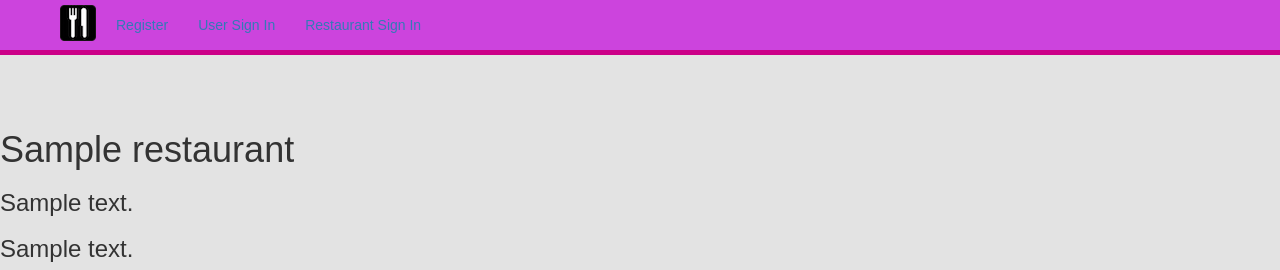
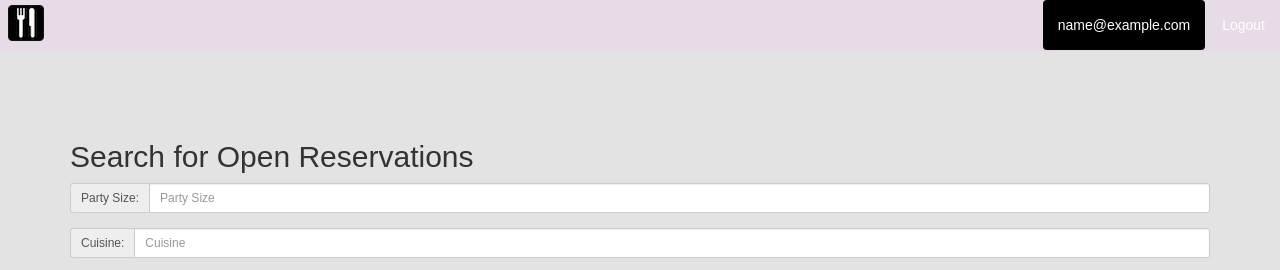
Before and after one commit to cristinamclarkin/reservationtonight, a Flask app: template Templates/search_results_form.html in a window 1280 px wide. Shown: the top 270 px of the page. Run offline with Flask 2, Linux system fonts and the light colour scheme; the visitor is signed in with stand-in values (Sample User, id 1); tables that the repository leaves empty hold one stand-in row (values such as "Sample post"); the template is opened without the code that fills it: most values are stand-ins (such as "Sample title", 1, 10 or a date in 2020); some libraries are stand-ins or nearby versions.

Commit message:
modified login function

```diff
--- a/Static/css/style.css
+++ b/Static/css/style.css
@@ -7,7 +7,7 @@ html, body {
   font-weight: 900;
   text-align: center;
   font: 400 100px/1.3 'Oleo Script', Helvetica, sans-serif;
-  text-shadow: 4px 4px 0px rgba(0,0,0,0.1);
+  text-shadow: 6px 6px 6px rgba(0,0,0,0.1);
 }
 
 .light-text{
@@ -23,7 +23,8 @@ html, body {
 
 #home-header {
   padding-bottom: 10px;
-  color: #cc44dd;
+  /*color: #cc44dd;*/
+  color: #FED7FD;
 }
 
 #flash {
@@ -40,20 +41,35 @@ html, body {
 
 #logo {
   margin: 5px;
+  margin-left: 0px;
 }
 
 .navbar-brand {
   padding: 0;
+  padding-left: 8px;
 }
 
 .navbar {
-  background-color: #cc44dd;
-  border-bottom: 5px solid #cc0088;
+  background-color:#E6DBE6;
+  /*border-bottom: 5px solid #cc0088;*/
 }
 
-.navbar-default .navbar-nav > li > a {
+/*.navbar-nav.active {
+  background-color: #cc0088;
+}*/
+
+.navbar-nav > li > a {
   color: #FFFFFF;
 }
+
+.navbar-nav .nav-pills .active a {
+  background-color: yellow;
+}
+
+.nav-pills > li.active > a, .nav-pills > li.active > a:hover, .nav-pills > li.active > a:focus {
+   color:white;
+   background-color:black ;
+   }
 
 .btn-primary {
   color: #FFFFFF;
@@ -91,7 +107,7 @@ body {
 }*/
 .search {
   margin-top: 32%;
-  margin-left: 10%;
+  margin-left: 14%;
 }
 /*.search .form-section{
   background:rgba(0,0,0,0.6);
--- a/Static/js/googleMaps.js
+++ b/Static/js/googleMaps.js
@@ -13,6 +13,10 @@ function initMap(){
 }
 
 function addMarker(evt){
+    //check if marker is within bounds, else move it
+
+    var infoWindow = new google.maps.InfoWindow();
+    var bounds = new google.maps.LatLngBounds();
     var latFromDom = $(this).data('lat');
     console.log(latFromDom)
     var lngFromDom = $(this).data('lng');
@@ -26,7 +30,10 @@ function addMarker(evt){
                 title: 'Hello World!'
             }
     );
+    bounds.extend(marker.position);
     console.log(marker)
+    map.fitBounds(bounds);
+    map.setZoom(13)
 }
 function removeMarkers(evt){
     marker.setMap(null);
--- a/Templates/base.html
+++ b/Templates/base.html
@@ -17,21 +17,31 @@
 </head>
 <body>
 <div class="navbar navbar-fixed-top">
-  <div class="container">
+  <div class="container-fluid">
     <div class="navbar-header">
       <button type="button" class="navbar-toggle" data-toggle="collapse" data-target=".navbar-collapse">
         <span class="icon-bar"></span>
         <span class="icon-bar"></span>
         <span class="icon-bar"></span>
       </button>
-      <a class="navbar-brand" href="/"><img id="logo" src=" ../static/images/reservation_tonight_logo.png"></a>
+      <a class="navbar-brand" href="/">
+        <img id="logo" src=" ../static/images/reservation_tonight_logo.png">
+      </a>
     </div>
-    <div class="collapse navbar-collapse">
-      <ul class="nav navbar-nav">
-        <li class="active"><a href="/user_register">Register</a></li>
-        <li><a href="/user_login">User Sign In</a></li>
-        <li><a href="/restaurant_login">Restaurant Sign In</a></li>
-      </ul>
+    <div class="collapse navbar-collapse ">
+
+        {% if session.get('user_id') %}
+          <ul class="nav navbar-nav navbar-right nav-pills">
+            <li role="presentation" class="active"><a href="/users/{{ session.get('user_id') }}">{{ session.get('email') }}</a></li>
+            <li role="presentation"><a href="/user_logout">Logout</a></li>
+          </ul>
+        {% else %}
+          <ul class="nav navbar-nav navbar-right nav-pills">
+            <li role="presentation" class="active"><a href="/user_login">User Sign In</a></li>
+            <li role="presentation"><a href="/user_register">Register</a></li>
+            <li role="presentation"><a href="/restaurant_login">Restaurant Sign In</a></li>
+          </ul>
+        {% endif %}
     </div><!--/.nav-collapse -->
   </div>
 </div>
--- a/Templates/search_results_form.html
+++ b/Templates/search_results_form.html
@@ -7,34 +7,89 @@
 {% endblock %}
 
 {% block content %}
+
+  <form action="/search" id="search-form" method="GET">
+
+<div class="container">
+    <div class="row">
+      <div class="col-xs-12 center">
+        <h2 id="center-header" class="center-text">Search for Open Reservations</h2>
+        <form id="search-form" class="form-inline" action="/search" method="GET">
+
+          <!-- Keyword -->
+          <div class="input-group input-group-sm form-group">
+            <span class="input-group-addon" id="for-restaurant">Party Size:</span>
+            <input type="text" class="form-control" name="party_size"
+              placeholder="Party Size"aria-describedby="Party Size" required>
+          </div>
+
+          <!-- Location -->
+          <div class="input-group input-group-sm form-group">
+            <span class="input-group-addon" id="near-location">Cuisine:</span>
+            <input type="text" class="form-control" name="Cuisine"
+              placeholder="Cuisine" aria-describedby="Cuisine">
+          </div>
+
+        </form>
+      </div> <!-- col-xs-12 center -->
+    </div> <!-- row -->
+  </div> <!-- container -->
+
+
+<!-- RESULTS-->
+
+  <div class="container">
+    <div class="row">
+
+      <!-- MAP -->
+      <div id="my-map" class="col-xs-12 col-md-6">
+        <div id="my-map"></div>
+      </div>
+
+      <!-- LIST RESULTS -->
+
+      <div class="col-xs-12 col-md-6" id="list">
+
         {% for restaurant in rest_info_list %}
+          <div class= "result" id="result-box">
             <h1 class="marker-me" data-lng="{{ restaurant.longitude }}" data-lat="{{ restaurant.latitude }}"> {{ restaurant.restaurant_name }}</h1>
-
              <h3>{{ restaurant.address_line_1 }}</h3>
              <h3>{{ restaurant.address_line_2 }}</h3>
              <h3>{{ restaurant.zipcode }}</h3>
-         <h3>{{ restaurant.telephone }}</h3>
-         <h3>{{ restaurant.reservation_id }}</h3>
-        <!--  <h3>{{ restaurant.yelp_url }}</h3> -->
+             <!-- <h3>{{ restaurant.yelp_url }}</h3> -->
             <h3><a href= "/search/{{ restaurant.yelp_url }}">Yelp Listing</a></h3>
               <form action= "/reserve/{{ restaurant.reservation_id }}" id="reserve" method="POST">
+                <span style="display: inline;">
                 <div>
-              <button type="button" class="btn btn-default btn-lg">
-                <span class="glyphicon glyphicon-bookmark" aria-hidden="true"></span> Reserve
-                <input type="submit" value="Reserve">
+                    <button type="submit" class="btn btn-default btn-lg" style="display:inline;">Reserve</button>
                     </button>
                 </div>
               </form>
               <form action = '/save/{{ restaurant.reservation_id }}' id="save" method="POST">
-              <button type="button" class="btn btn-default btn-lg">
-                <span class="glyphicon glyphicon-bookmark" aria-hidden="true"></span> Save
-                <input type="submit" value="Save">
-              </button>
+                  <button type="submit" class="btn btn-default btn-lg" style="display:inline;">Save</button>
+                </span>
               </form>
+
+                <script type="text/javascript">
+                $(document).ready(function() {
+                $('.result').bind("mouseover", function(){
+                    var color  = $(this).css("background-color");
+
+                    $(this).css("border", "2px solid deeppink");
+
+                    $(this).bind("mouseout", function(){
+                        $(this).css("border", "2px solid #F0F0F0");
+                    })
+                })
+            })
+              </script>
+            </div>
+
+
 
 
     {% endfor %}
-
+ </div>
 <title>Google Map: Results Page</title>
 <script   src="https://code.jquery.com/jquery-2.2.3.min.js" crossorigin="anonymous"></script>
 <script src="https://maps.googleapis.com/maps/api/js?key=AIzaSyDAMg1Z6_0caEe3tIppNsJViX9KGSBSL3A&callback=initMap" async defer></script>
--- a/server.py
+++ b/server.py
@@ -73,8 +73,39 @@ def login_process():
     """Process login."""
 
     # Get form variables
-    email = request.form["email"]
-    password = request.form["password"]
+    # email = request.form["email"]
+    # password = request.form["password"]
+
+    # email = request.form.get('email')
+    # password = request.form.get('password')
+
+    # # gets a user object from the database by email
+    # user = db.session.query(User).filter(User.email == email).first()
+
+    # # handles login of existing user
+    # if user:
+    #     if password == user.password:
+    #         # flash message
+    #         # return render_template("homepage.html")
+    #         # add username to session
+    #         flash("Successfully logged in.")
+    #         session["user_id"] = user.user_id
+    #         session["login_time"] = datetime.utcnow();
+    #         session['logged_in_email'] = user.email
+    #         #session['logged_in_user_id'] = db_user.user_id
+
+    #         return redirect("/index/"+str(user.user_id))
+
+    # elif not user:
+    #     flash("No such user")
+    #     return redirect("/user_login")
+
+    # elif user.password != password:
+    #     flash("Incorrect password")
+    #     return redirect("/user_login")
+
+    email = request.form.get("email")
+    password = request.form.get("password")
 
     user = User.query.filter_by(email=email).first()
 
@@ -87,10 +118,15 @@ def login_process():
         return redirect("/user_login")
 
     session["user_id"] = user.user_id
+    session["email"]= user.email
     session["login_time"] = datetime.utcnow();
 
     flash("You are now logged in")
-    return redirect(url_for("index", user_id=user.user_id))
+    return redirect(url_for("index", user=user, email=user.email, user_id=user.user_id))
+
+
+
+
 
 
 @app.route('/user_logout')
@@ -103,11 +139,12 @@ def logout():
 
 
 @app.route("/users/<int:user_id>")
-def user_detail(user_id):
+def user_detail(user, user_id):
     """Show info about user."""
 
-    user = User.query.get(user_id)
-    return render_template("user_info.html", user=user)
+    user = User.query.filter_by(email=email).first()
+    user_id = session["user_id"]
+    return render_template("user_info.html", user=user, user_id=user_id)
 
 
 @app.route('/restaurant_login', methods=['GET'])
--- a/twilio_api.py
+++ b/twilio_api.py
@@ -14,7 +14,7 @@ TWILIO_NUMBER = os.environ['TWILIO_NUMBER']
 client = TwilioRestClient(ACCOUNT_SID, AUTH_TOKEN)
 
 
-def send_reminder_sms(phone_number, restaurant_name, quoted_time):
+def send_reminder_sms(phone_number, restaurant_name):
     """Sends reminder sms to the user upon reserving time slot."""
 
     body = ("Thanks for booking with %s."
```
Also changed, not shown: Templates/home_page.html (+4 -4 lines). Lines whose indentation alone changed are shown as unchanged.
